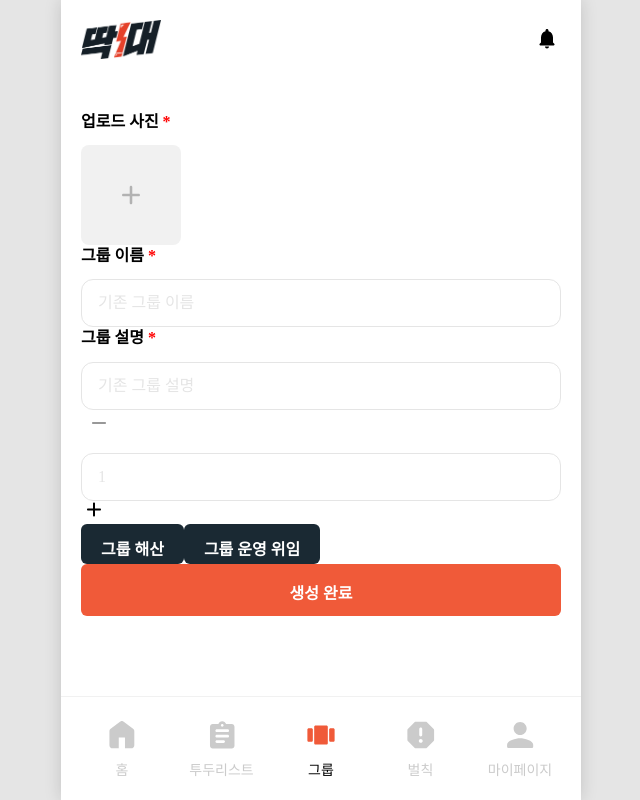
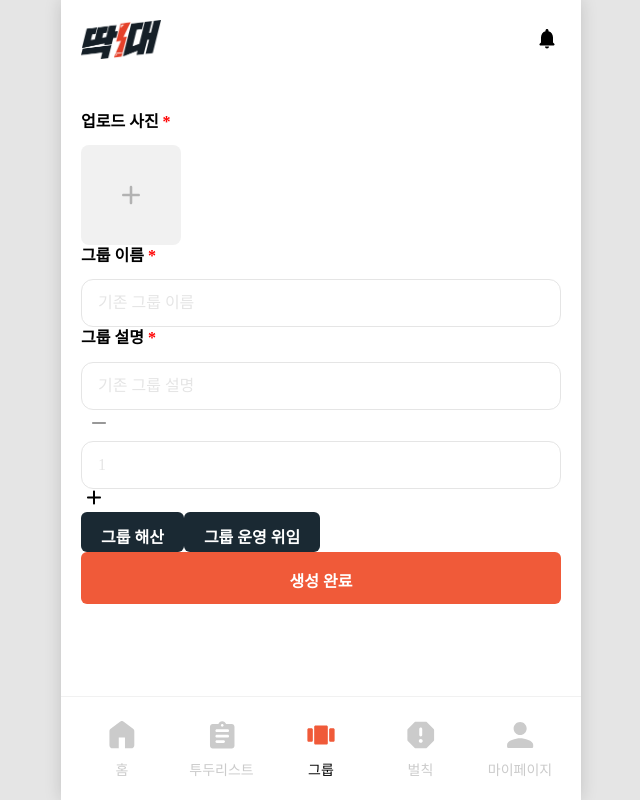
Before and after one commit to DoitorPay/Guide, a React (Vite) app in the folder frontend/: page /groupmanage in a window 1280 px wide. Shown: the whole page, without its empty margins (319-959 px from the left). Built offline with nearby package versions, Linux system fonts and the light colour scheme; a web font is replaced by a local one.

Commit message:
markup: 인풋 컴포넌트가 이제 label 값이 없을 때 <label>태그를 포함하지 않습니다
label값이 없어도 마크업 상에서는 존재해서 상단 여백이 생기는 문제 해결

```diff
--- a/frontend/src/components/Input/input.jsx
+++ b/frontend/src/components/Input/input.jsx
@@ -25,10 +25,12 @@ const Input = ({
 
   return (
     <div className={`input-wrapper ${className}`}>
-      <label htmlFor={name} className="input-label">
-        {label}
-        {required && <span style={{ color: 'red' }}> *</span>}
-      </label>
+      {label && (
+        <label htmlFor={name} className="input-label">
+          {label}
+          {required && <span style={{ color: 'red' }}> *</span>}
+        </label>
+      )}
       <div className="input-inner">
         {icon && <span className="input-icon">{icon}</span>}
         <input
```
